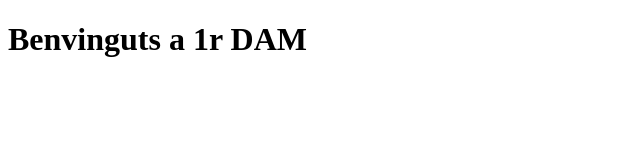
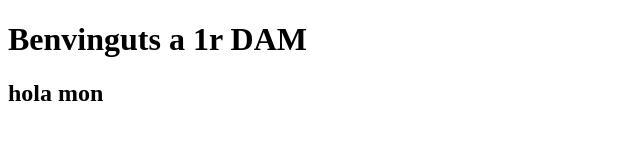
Before and after one commit to hugofergar/ProjecteED1, a plain HTML site: page index.html in a window 1280 px wide. Shown: the whole page, without its empty margins (0-640 px from the left). Drawn offline with Linux system fonts and the light colour scheme.

Commit message:
segunda version

```diff
--- a/index.html
+++ b/index.html
@@ -7,5 +7,6 @@
 </head>
 <body>
     <h1> Benvinguts a 1r DAM</h1>
+    <h2>hola mon</h2>
 </body>
 </html>
```
